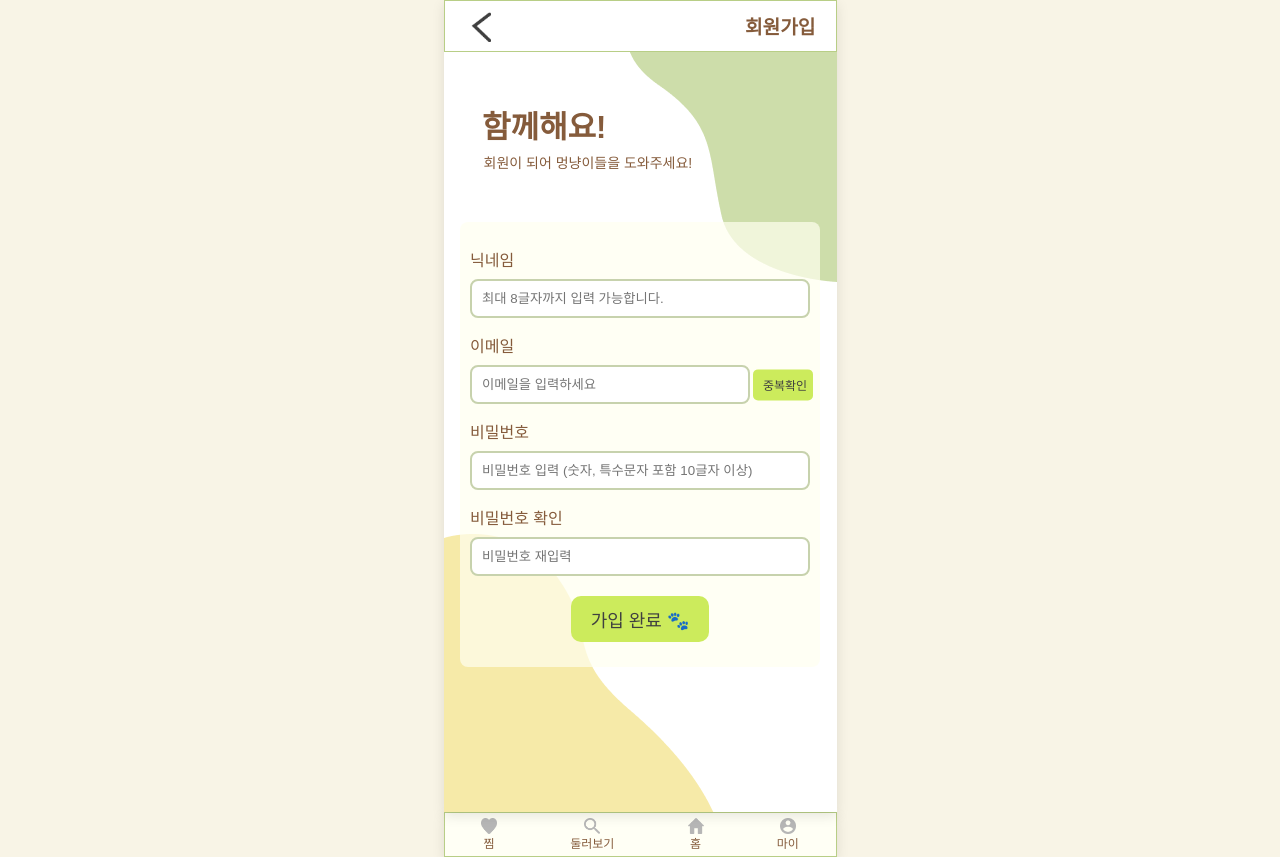
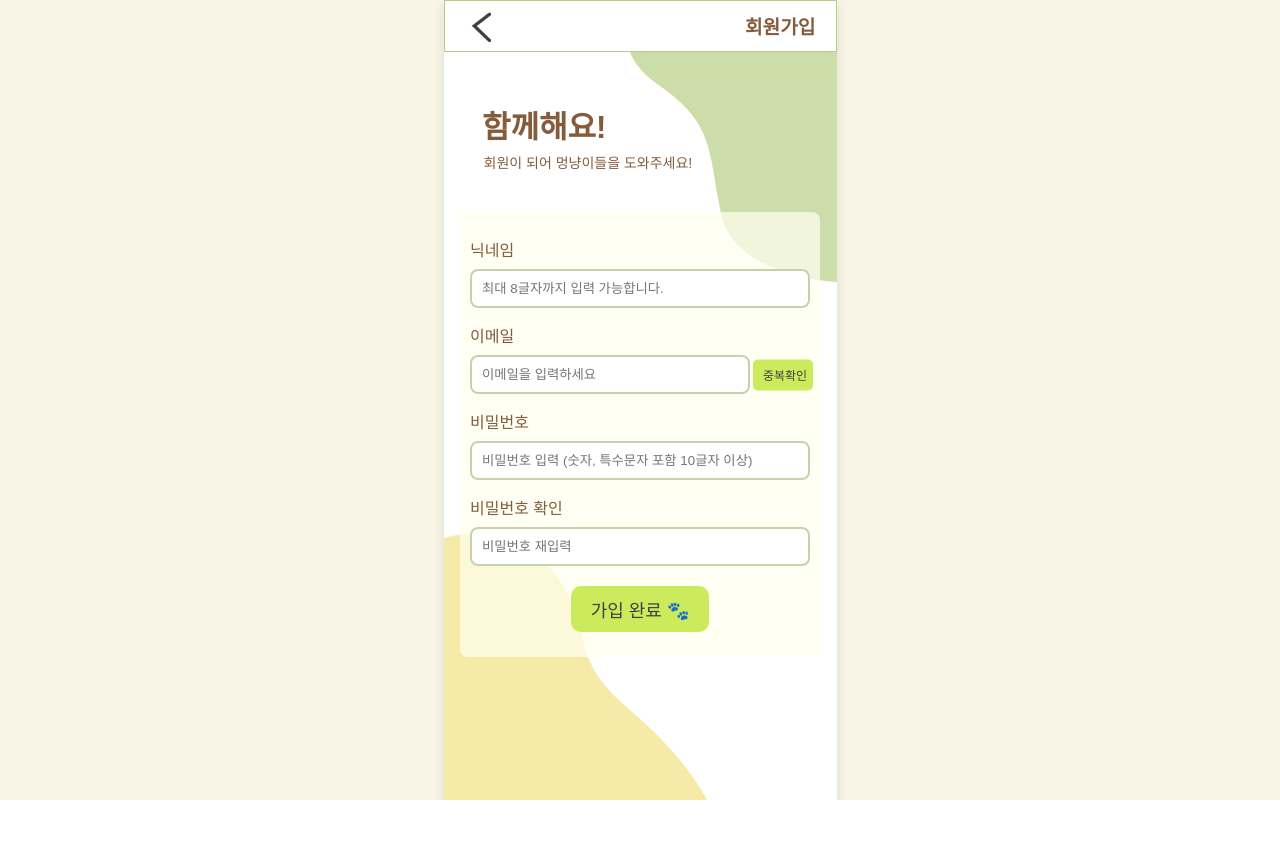
Before and after one commit to chaeliwon/Wepet, a React (Create React App) app in the folder frontend/: page /signup in a window 1280 px wide. After the commit the page ends 800 px from the top, so only its background shows below. Built offline with nearby package versions, Linux system fonts and the light colour scheme; no server answers; a web font is replaced by a local one.

Commit message:
fix 회원가입화면  스크롤활성화

```diff
--- a/frontend/src/css/SignUpForm.css
+++ b/frontend/src/css/SignUpForm.css
@@ -1,3 +1,11 @@
+html, body {
+  width: 100%;
+  height: 100%;
+  margin: 0;
+  padding: 0;
+  overflow: auto; /* 전체 페이지에서 스크롤 가능 */
+}
+
 .signup-container {
   display: flex;
   flex-direction: column;
@@ -5,11 +13,19 @@
   justify-content: flex-start;
   /* padding: 20px; */
   width: 100%;
+
   height: 100%;
   background-image: url("../assets/background.png");
   background-size: cover;
   background-position: center;
   background-repeat: no-repeat;
+  overflow-y: auto;
+  box-sizing: border-box;
+}
+
+/* 스크롤바 숨기기 */
+.signup-container::-webkit-scrollbar {
+  display: none; /* 스크롤바 숨기기 */
 }
 
 .signup-title {
@@ -32,7 +48,7 @@
   text-align: left;
   padding-left: 80px;
   margin-top: 0px; /* 간격을 줄여서 바로 아래에 붙이도록 설정 */
-  margin-bottom: 50px;
+  margin-bottom: 40px;
 }
 
 form {
@@ -45,6 +61,7 @@ form {
   border-radius: 8px;
   align-items: center;
   margin: 0 auto; /* 폼을 중앙 정렬 */
+  margin-bottom: 50px !important;
 }
 
 .signup-label {
```
